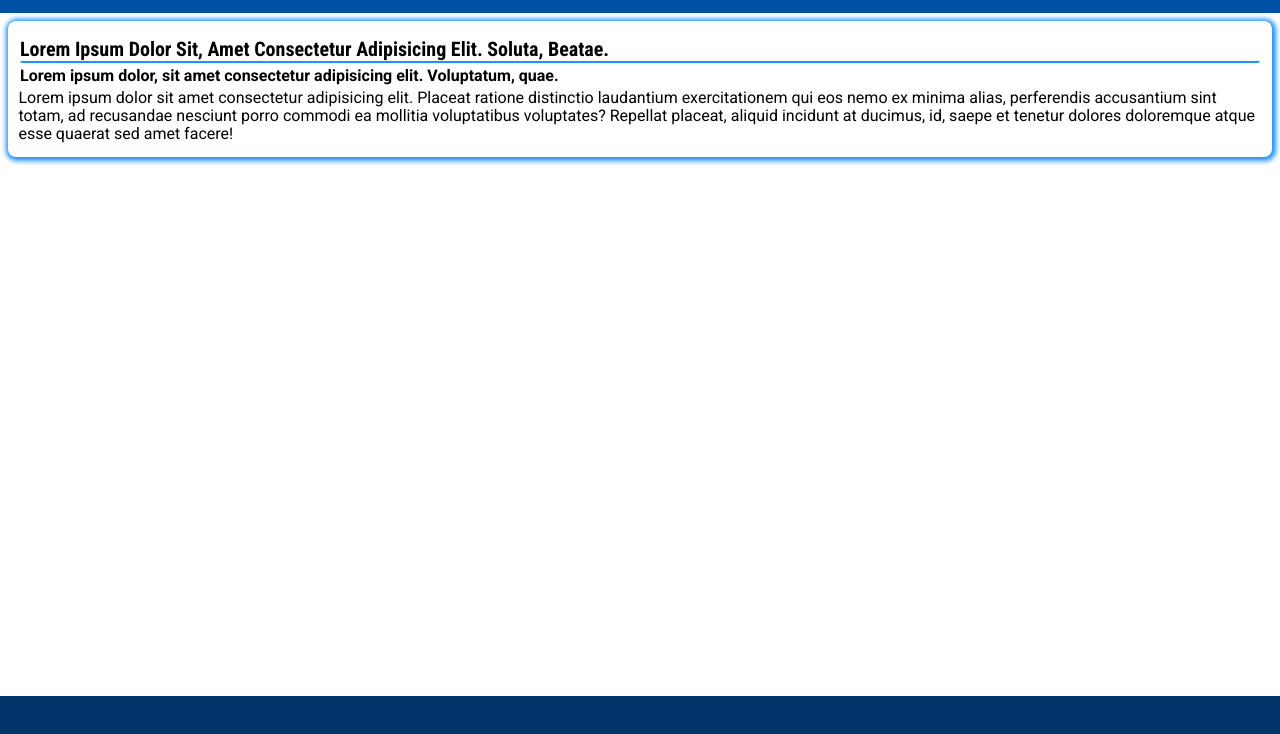
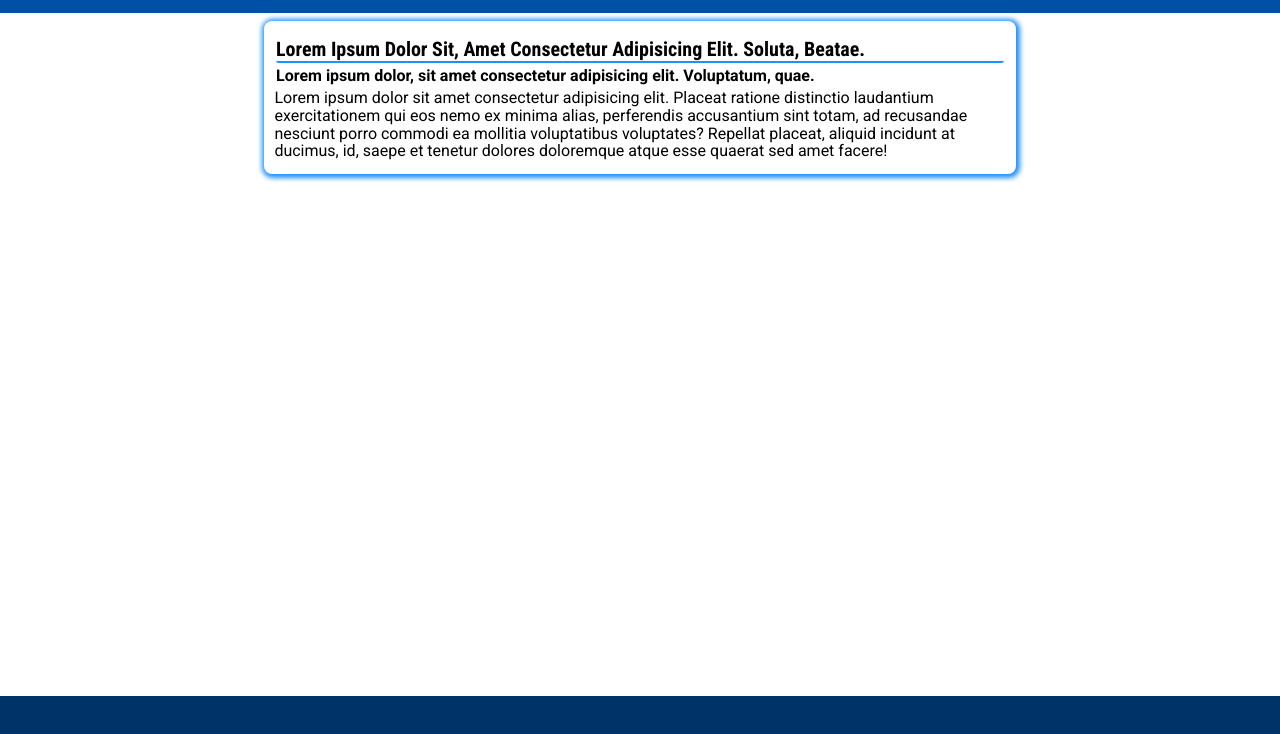
Before and after one commit to Bl4ky113/new_year_proposals_2022, a plain HTML site: page index.html in a window 1280 px wide. Shown: the part 64-798 px from the top of the page. Drawn offline with Linux system fonts and the light colour scheme; files whose address does not match are found by name.

Commit message:
Added tabled, desktop responsive style, cellphone layout style

```diff
--- a/src/scss/desktop.scss
+++ b/src/scss/desktop.scss
@@ -1 +1,9 @@
 /* Media Query Min Screen Size 768px */
+
+body {
+    grid-template-columns: 20vw 1fr 20vw;
+    grid-template-areas:
+        "header header  header"
+        "b1     content b2    "
+        "footer footer  footer";
+}
--- a/src/scss/style.scss
+++ b/src/scss/style.scss
@@ -16,7 +16,7 @@ body {
     display: grid;
     grid-template:
         minmax(5vh, auto) 1fr minmax(5vh, auto) /
-        10% 1fr 10%;
+        1fr 1fr 1fr;
     grid-template-areas:
         "header  header  header "
         "content content content"
@@ -67,6 +67,13 @@ body {
 }
 
 .content {
+
+    display: grid;
+    grid-template:
+        auto /
+        1fr 1fr;
+    grid-auto-rows: 1fr;
+
     grid-area: content;
 
     .intro {
@@ -75,6 +82,11 @@ body {
         margin: 0.5rem;
 
         box-shadow: 1px 1px 5px 3px $base_color;
+
+        grid-row: span 1;
+        grid-column: span 2;
+        align-self: flex-start;
+        justify-self: center;
 
         .intro__title {
             border-bottom: 2px solid $base_color;
--- a/src/scss/tablet.scss
+++ b/src/scss/tablet.scss
@@ -1 +1,9 @@
 /* Media Query Min Screen Size 425px */
+
+body {
+    grid-template-columns: 5vw 1fr 5vw;
+    grid-template-areas:
+        "header header  header"
+        "b1     content b2    "
+        "footer footer  footer";
+}
```
Also changed, not shown: src/css/desktop.css, src/css/style.css, src/css/tablet.css.
